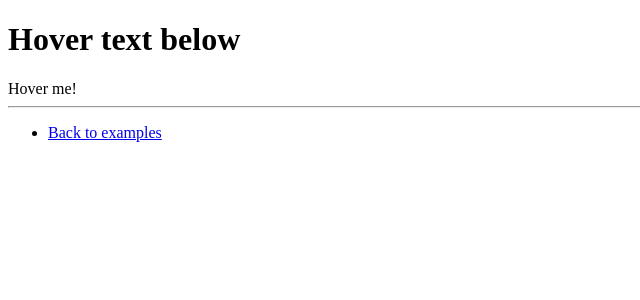
After one commit to razielSan/flask_crud, a Flask app: page /examples/hover in a window 1280 px wide. The commit adds this page. Shown: the top 300 px of the page, without its empty margins (0-640 px from the left). Run offline with Flask 3, Linux system fonts and the light colour scheme.

```diff
--- /dev/null
+++ b/app/templates/examples/components/_footer.html
@@ -0,0 +1,8 @@
+<hr>
+<div>
+    <ul>
+        <li>
+            <a href="{{ url_for("examples.examples")}}">Back to examples</a>
+        </li>
+    </ul>
+</div>
--- a/app/templates/examples/examples.html
+++ b/app/templates/examples/examples.html
@@ -10,6 +10,9 @@
         <li>
             <a href="{{ url_for('examples.ping') }}">Examples Ping</a>
         </li>
+        <li>
+            <a href="{{ url_for("examples.hover") }}">Hover</a>
+        </li>
     </ul>
 
     <hr>
--- /dev/null
+++ b/app/templates/examples/hover/show_hover.html
@@ -0,0 +1,22 @@
+{% extends "base.html" %}
+
+{% block title %}
+    Hover
+{% endblock title %}
+
+
+{% block body %}
+    <h1>Hover text below</h1>
+
+    <div sytle="font-size: 200%">
+        <span
+            hx-post="{{ url_for("examples.hover") }}"
+            hx-trigger="mouseenter"
+            hx-swap="outerHTML"
+        >
+            Hover me!
+        </span>
+    </div>
+
+    {% include "examples/components/_footer.html" %}
+{% endblock body %}
--- a/app/views/examples/views.py
+++ b/app/views/examples/views.py
@@ -9,12 +9,15 @@ def examples_list():
     return render_template("examples/examples.html")
 
 
-@router.route(
-    "/ping",
-    endpoint="ping",
-    methods=["POST", "GEt"]
-)
+@router.route("/ping", endpoint="ping", methods=["POST", "GEt"])
 def handle_ping():
     if request.method == "POST":
         return "Pong!"
     return render_template("examples/ping/show_ping.html")
+
+
+@router.route("/hover", methods=["POST", "GET"], endpoint="hover")
+def handle_hover():
+    if request.method == "POST":
+        return "I see you!"
+    return render_template("examples/hover/show_hover.html")
```
Also changed, not shown: app/templates/examples/ping/show_ping.html (+6 -4 lines), README.MD.
